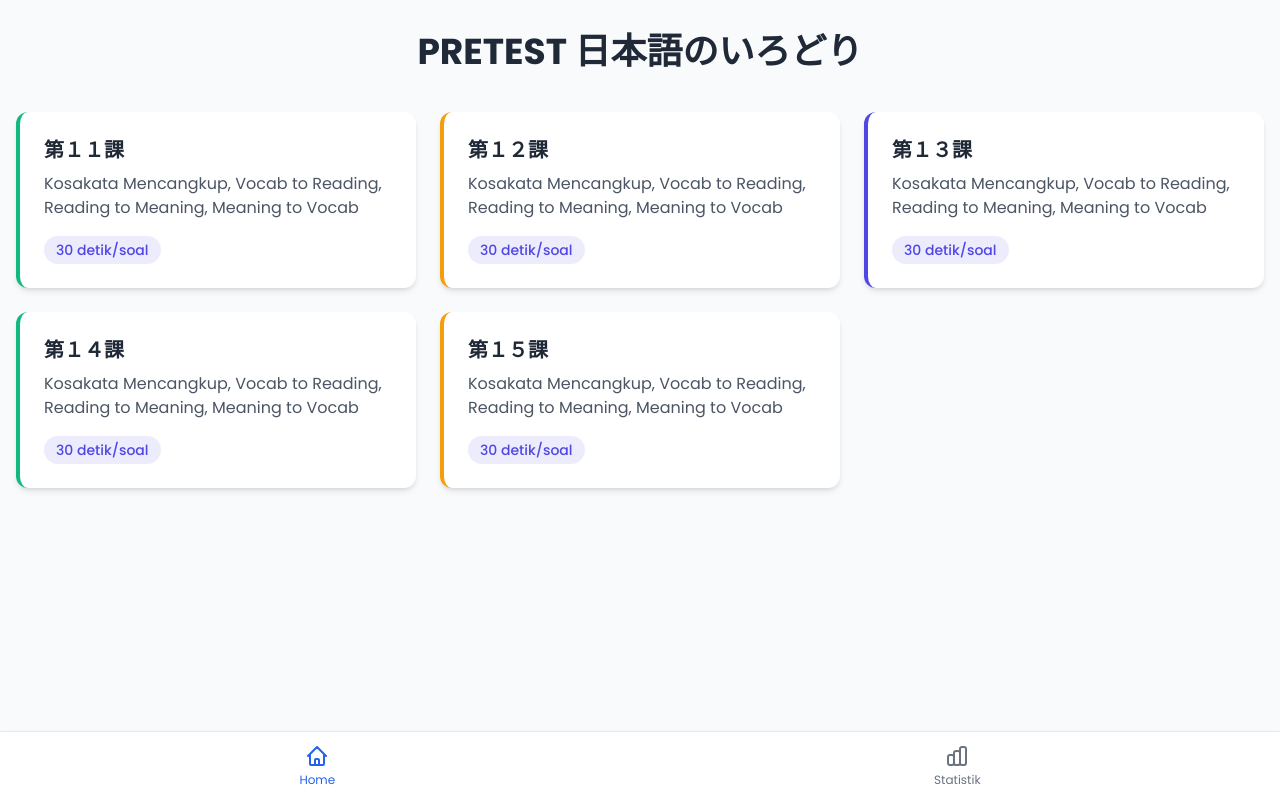
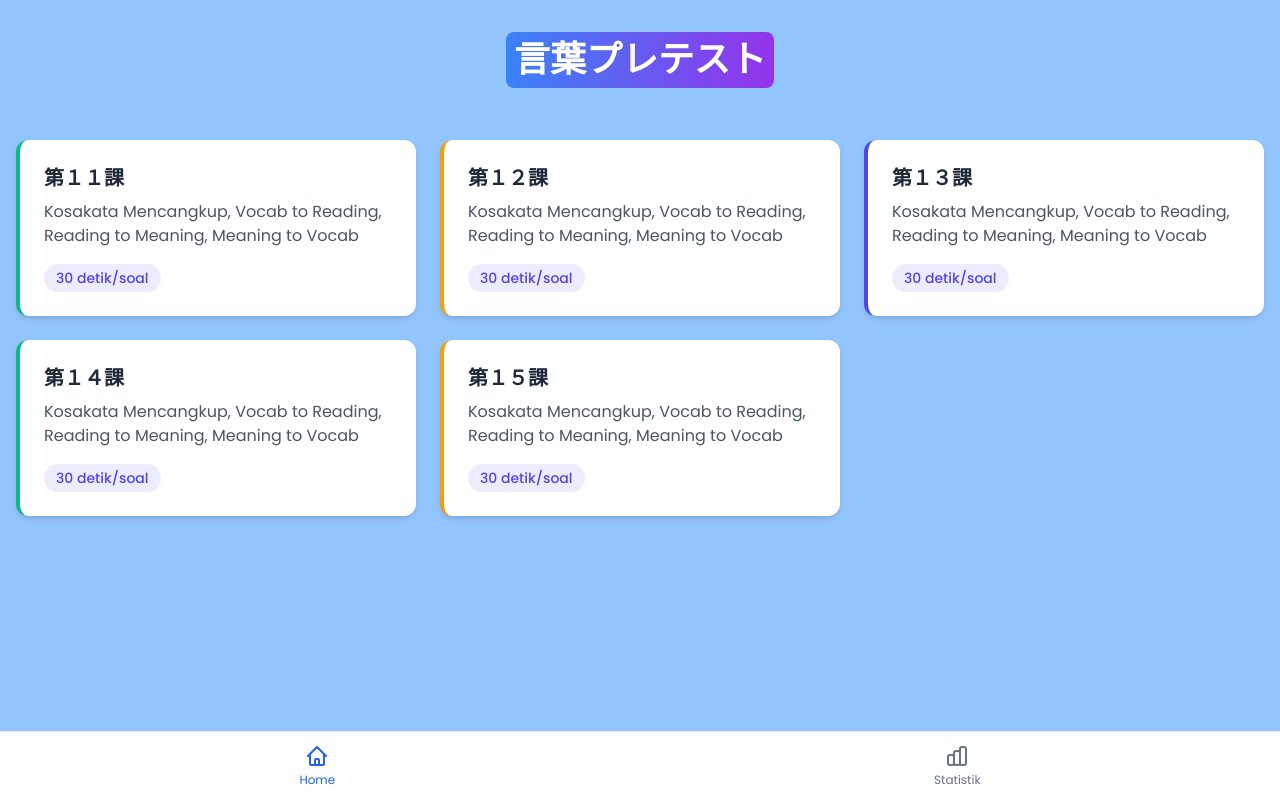
Before and after one commit to Yu1chiro/pretest-mandiri, a website: page public/index.html in a window 1280 px wide. Drawn offline with nearby package versions, Linux system fonts and the light colour scheme.

```diff
--- a/public/index.html
+++ b/public/index.html
@@ -30,11 +30,11 @@
         }
     </style>
 </head>
-<body class="bg-gray-50 font-sans">
+<body class="bg-blue-300 font-sans">
     <div class="container mx-auto px-4 py-8">
         <!-- Header -->
         <header class="text-center mb-10">
-            <h1 class="text-3xl md:text-4xl font-bold text-gray-800 mb-3">PRETEST 日本語のいろどり</h1>
+            <h1 class="text-3xl md:text-4xl font-bold text-white bg-gradient-to-r from-blue-500 to-purple-600 inline-block py-2 px-2 rounded-lg mb-3">言葉プレテスト</h1>
         </header>
 
         <!-- Grid Card Quiz -->
```
Also changed, not shown: public/statistics.html (+2 -3 lines).
